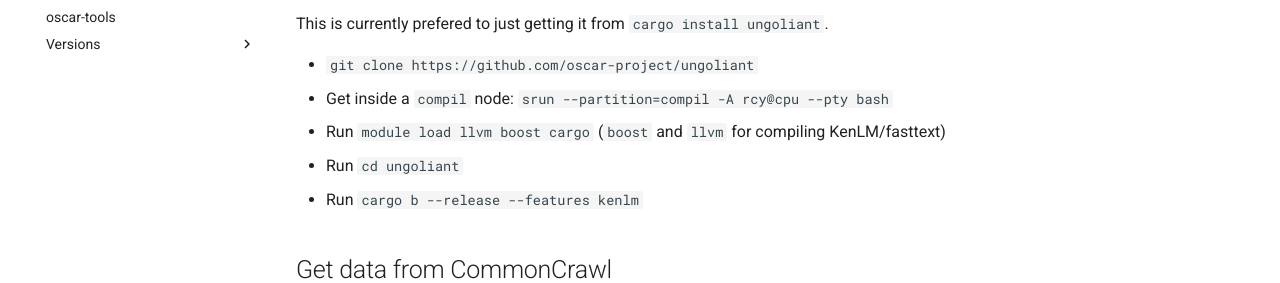
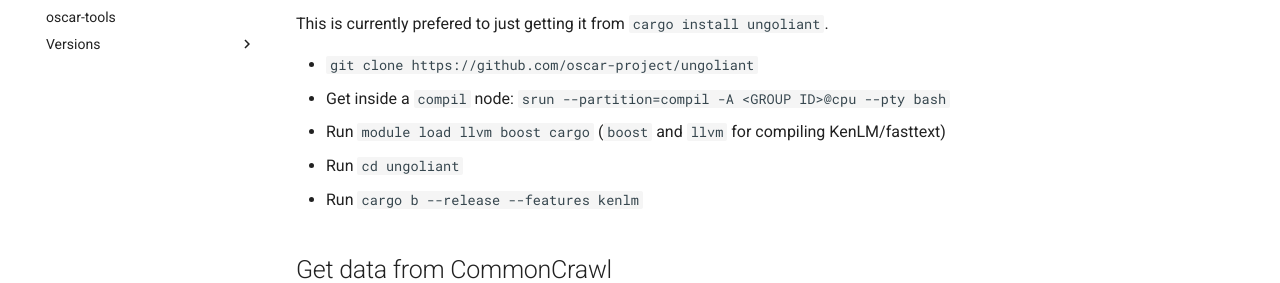
Before and after one commit to oscar-project/documentation, an MkDocs documentation site: the page built from docs/generation-jeanzay.md, in a window 1280 px wide and 900 px high. Shown: the part 220-503 px from the top of the window. Built offline with MkDocs 1.6.1 and Material for MkDocs 9.7.7, drawn with Linux system fonts in a browser that asks for light colours; comment, search, counter and statistics services are not loaded.

Commit message:
Update generation-jeanzay.md

```diff
--- a/docs/generation-jeanzay.md
+++ b/docs/generation-jeanzay.md
@@ -5,7 +5,7 @@
 This is currently prefered to just getting it from `cargo install ungoliant`.
 
 - `git clone https://github.com/oscar-project/ungoliant`
-- Get inside a `compil` node: `srun --partition=compil -A rcy@cpu --pty bash`
+- Get inside a `compil` node: `srun --partition=compil -A <GROUP ID>@cpu --pty bash`
 - Run `module load llvm boost cargo` (`boost` and `llvm` for compiling KenLM/fasttext)
 - Run `cd ungoliant`
 - Run `cargo b --release --features kenlm`
```
